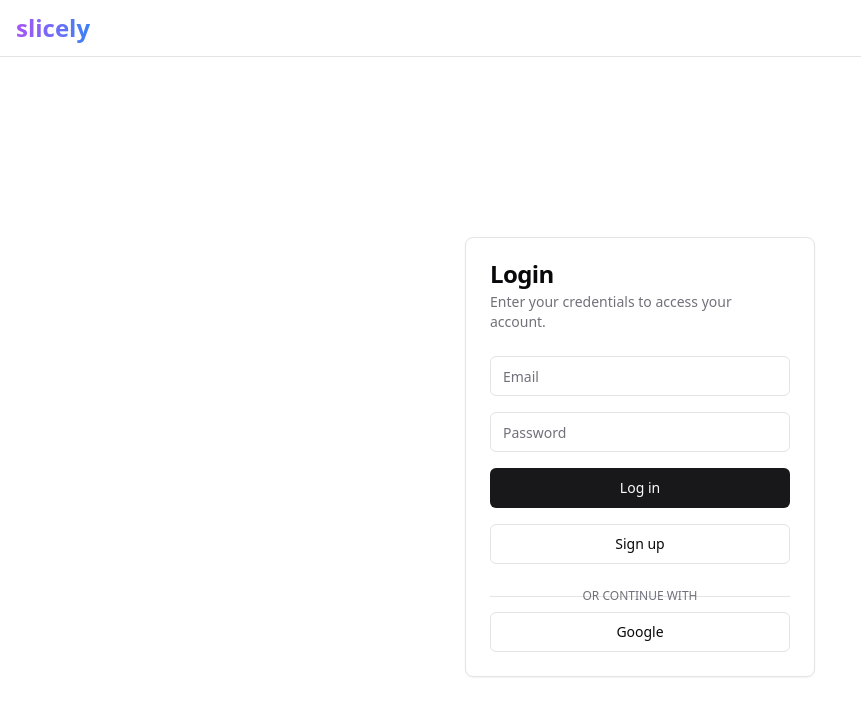
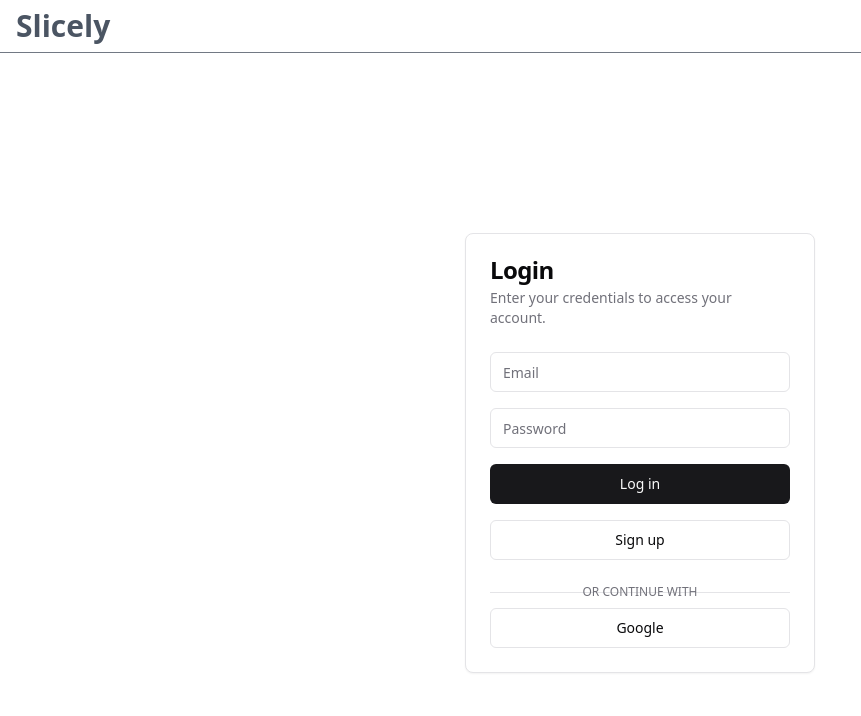
Before and after one commit to mnttnm/slicely, a Next.js app: page /login in a window 1280 px wide. Shown: the top 716 px of the page, without its empty margins (0-861 px from the left). Built offline with nearby package versions, Linux system fonts and the light colour scheme; no server answers.

Commit message:
logo, header styling and app layout changes

```diff
--- a/package.json
+++ b/package.json
@@ -12,6 +12,8 @@
     "@radix-ui/react-dialog": "^1.1.1",
     "@radix-ui/react-dropdown-menu": "^2.1.1",
     "@radix-ui/react-slot": "^1.1.0",
+    "@radix-ui/react-switch": "^1.1.0",
+    "@radix-ui/react-tabs": "^1.1.0",
     "@radix-ui/react-toast": "^1.2.1",
     "@radix-ui/react-tooltip": "^1.1.2",
     "@supabase/ssr": "^0.5.1",
--- a/src/app/components/Header.tsx
+++ b/src/app/components/Header.tsx
@@ -6,7 +6,7 @@ import { useUser } from "../hooks/useUser";
 import { UserProfileMenu } from "@/app/components/UserProfileMenu";
 
 const NavLink = ({ href, children }: { href: string; children: React.ReactNode }) => (
-  <Link href={href} className="font-medium text-muted-foreground hover:text-primary transition-colors">
+  <Link href={href} className="text-gray-400 hover:text-gray-200 transition-colors font-medium">
     {children}
   </Link>
 );
@@ -15,21 +15,23 @@ const Header = React.memo(() => {
   const { user } = useUser();
 
   return (
-    <header className="sticky px-4 top-0 z-50 w-full border-b bg-background/95 backdrop-blur supports-[backdrop-filter]:bg-background/60">
-      <div className="container flex h-14 items-center justify-center">
-        <Link href="/" className="mr-6 flex items-center justify-center space-x-2">
-          <span className="text-2xl font-bold bg-gradient-to-r from-purple-500 to-blue-500 bg-clip-text text-transparent">
-            slicely
-          </span>
-        </Link>
+    <header className="px-4 py-2 top-0 z-50 w-full border-b border-gray-700/70 bg-background/95 backdrop-blur supports-[backdrop-filter]:bg-background/60">
+      <div className="flex items-center">
+        <div className="flex items-center">
+          <Link href="/" className="flex items-center justify-center space-x-2">
+            <span className="text-3xl font-bold font-orbitron dark:text-neutral-200 text-gray-600 drop-shadow-[0_0_0.3rem_#ffffff70]">
+              Slicely
+            </span>
+          </Link>
+        </div>
         {user && (
-          <nav className="flex items-center justify-center space-x-6 font-medium">
+          <nav className="flex flex-1 items-center justify-center space-x-6 mx-auto font-medium">
             <NavLink href="/dashboard">Dashboard</NavLink>
-            <NavLink href="/document-lab">Document Lab</NavLink>
+            <NavLink href="/studio">Studio</NavLink>
             <NavLink href="/search">Search</NavLink>
           </nav>
         )}
-        <div className="flex flex-1 items-center justify-end space-x-4">
+        <div className="flex items-center space-x-4">
           {user && (
             <>
               {/* <UploadButton /> */}
--- a/src/app/globals.css
+++ b/src/app/globals.css
@@ -1,6 +1,13 @@
 @tailwind base;
 @tailwind components;
 @tailwind utilities;
+
+@layer base {
+  /* reset css */
+  dl, ol, ul, dt, dd {
+    @apply p-0 m-0;
+  }
+}
 
 :root {
   --background: #ffffff;
--- a/src/app/layout.tsx
+++ b/src/app/layout.tsx
@@ -26,12 +26,17 @@ export const metadata: Metadata = {
 export default function RootLayout({ children }: { children: React.ReactNode }) {
   return (
     <html lang="en">
-      <body className={`${geistSans.variable} ${geistMono.variable} font-sans overflow-hidden`}>
+      <head>
+        <link href="https://fonts.googleapis.com/css2?family=Orbitron:wght@700&display=swap" rel="stylesheet" />
+      </head>
+      <body className={`${geistSans.variable} ${geistMono.variable} font-sans overflow-hidden h-full`}>
         <PDFProvider>
-          <Header />
-          {children}
-          <CommandMenu />
-          <Toaster />
+          <div className="flex flex-col h-screen">
+            <Header />
+            {children}
+            <CommandMenu />
+            <Toaster />
+          </div>
         </PDFProvider>
       </body>
     </html>
```
Also changed, not shown: 1 other file (tests, documents, lock files or other folders).
